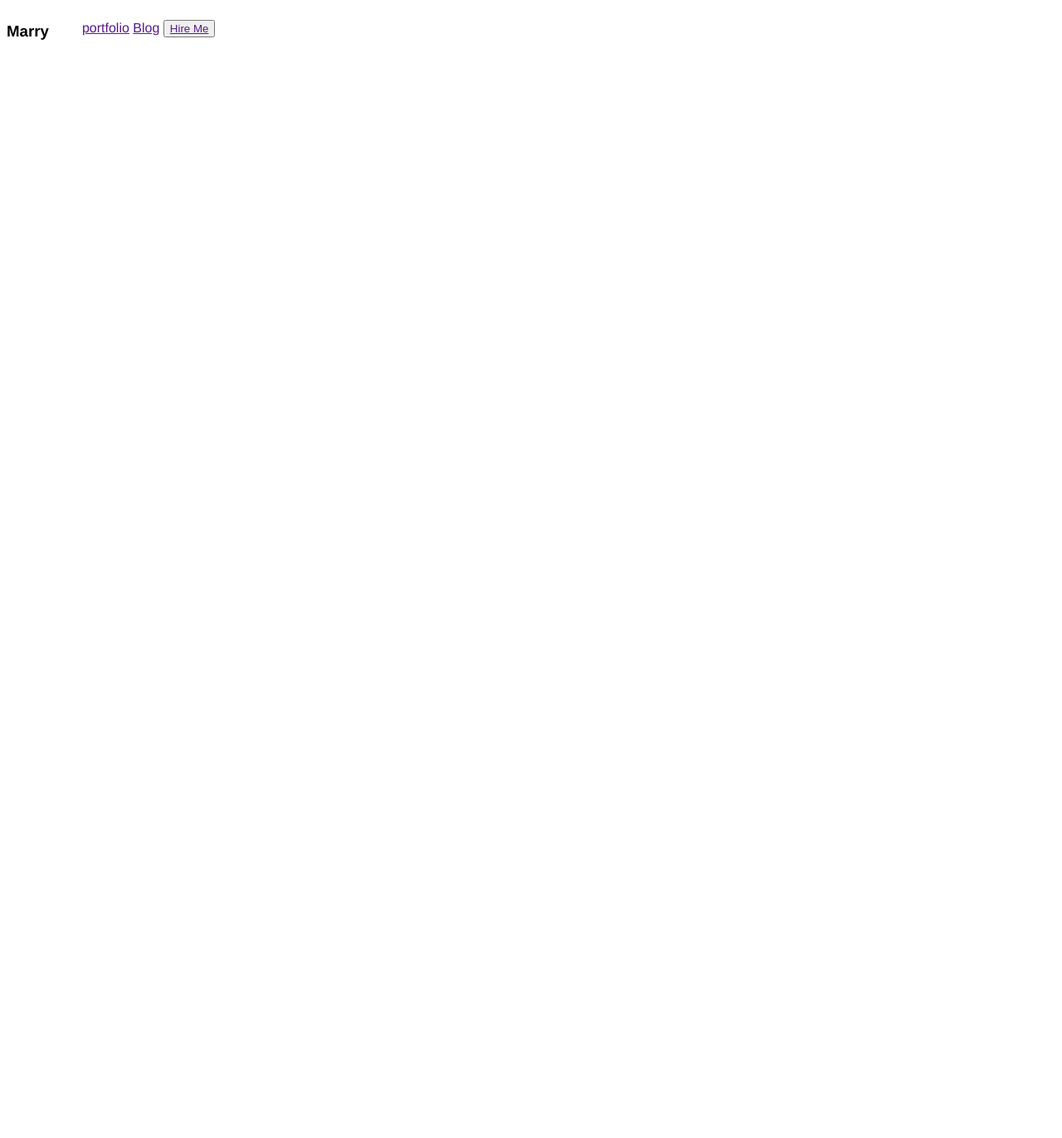
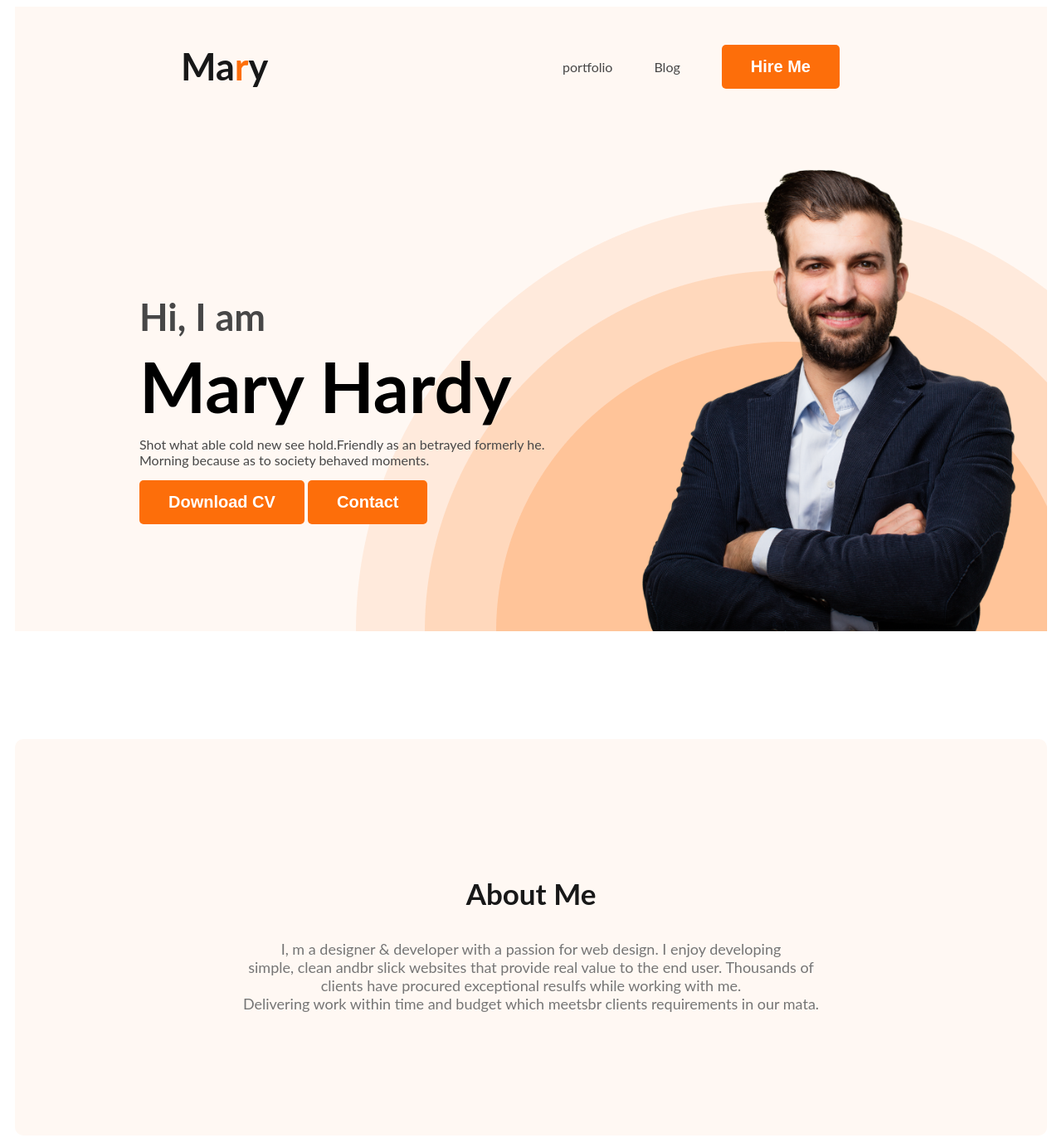
Before and after one commit to kbnishat/DevPortfolio, a plain HTML site: page index.html in a window 1280 px wide. Shown: the whole page at 83% size. Before the commit the page ends 800 px from the top, so only its background shows below. Drawn offline with Linux system fonts and the light colour scheme.

Commit message:
add my code

```diff
--- a/index.html
+++ b/index.html
@@ -14,24 +14,55 @@
 
 </head>
 <body>
-    <header>
+    <header class="header">
    <nav>
-    <h3>Marry</h3>
+    <h3 class="nav-title">Ma<span class="mary">r</span>y</h3>
     <ul>
         <li>
             <a href="">portfolio</a>
         </li>
-        <li><a href="">Blog</a></li>
-        <button>
-            <a href="">Hire Me</a>
-        </button>
+
+        <li>
+            <a href="">Blog</a>
+        </li>
+        <li>
+            <button class="btn">Hire Me</button>
+        </li>
+
 
 
     </ul>
    </nav>
+   <div class="banner">
+    <div class="banner-content">
+        <h3 class="banner-greeding">
+            Hi, I am
+        </h3>
+        <h1 class="banner-mary">
+            Mary Hardy
+        </h1>
+        <p class="b-description">Shot what able cold new see hold.Friendly as an betrayed formerly he. Morning because as to society behaved moments.</p>
+        <button class="btn">
+            Download CV
+        </button>
+        <button class="btn">Contact</button>
+    </div>
+    <img class="image" src="images/hardy.png" alt="">
+   </div>
     </header>
     <main>
+        <section>
+            <section class="about">
+                <h3 class="section-title">About Me</h3>
+                <p class="section-description">I, m a designer & developer with a passion for web design. I enjoy developing <br>
+                    simple, clean andbr
+                     slick websites that provide real value to the end user. Thousands of <br>
+                     clients have procured exceptional resulfs while working with me.<br>
+                      Delivering work within time and budget which meetsbr
+                     clients requirements in our mata.</p>
 
+            </section>
+        </section>
     </main>
     <footer>
 
--- a/styles/style.css
+++ b/styles/style.css
@@ -1,15 +1,116 @@
 
-/* flex korle 1 line e ase */
+/* flex  1 line e ase */
 body{
-    font-family: 'Courier New', Courier, monospace;
-    font-family: 'Franklin Gothic Medium', 'Arial Narrow', Arial, sans-serif;
+    font-family: 'Lato',sans-serif;
+    font-family:'Open Sans' sans-serif;
 }
 
-nav{
+nav  {
     display: flex;
 }
+
 nav li{
     display: inline;
     text-decoration: none;
 
 }
+.nav-title{
+    color: #181818;
+    font-size: 45px;
+    font-weight: 800px;
+    line-height: normal;
+}
+nav>ul{
+    display: flex;
+    align-items: center;
+}
+nav li {
+    list-style: none;
+    margin-right: 50px;
+}
+nav a{
+    text-decoration: none;
+     color: #474747;
+}
+
+.mary{
+    color: #fd6e0a;
+}
+.btn{
+    border-radius: 5px;
+    background: #fd6e0a;
+    border: 0;
+    color: white;
+    font-size : 20px;
+    font-weight : 700;
+    padding: 15px 35px;
+
+}
+
+
+nav{
+    display: flex;
+    justify-content: space-between;
+    margin: 0 200px;
+}
+
+.header{
+    background-color:#FFF8F3;
+    background-image: url('../images/header_bg.png');
+    background-repeat: no-repeat;
+    background-position: bottom right;
+    margin: 0 10px;
+}
+
+.banner{
+    padding: 30px 30px  0px 150px;
+    display: flex;
+    align-items: center;
+    justify-content: space-between;
+}
+.banner-greeding{
+    font-size: 45px;
+    color: #474747;
+    margin-bottom: 0;
+
+}
+
+.banner-mary{
+    font-size: 85px;
+    font-weight: 700;
+    margin-top: 5px;
+    margin-bottom: 10px;
+}
+
+
+.banner .image{
+    width: 500px;
+}
+
+.banner-content{
+     max-width: 500px;
+}
+.b-description{
+    margin-top: 0px;
+    margin-bottom: 15px;
+    color: #474747;
+
+}
+/* margin bahire padding vitore */
+.about{
+    padding: 130px;
+    border-radius: 10px;
+    background: #fff8f3;
+    margin: 130px 10px;
+}
+.section-title{
+    color: #181818;
+    text-align: center;
+    font-size: 35px;
+    font-weight: 700;
+}
+.section-description{
+    color: #757575;
+    text-align: center;
+    font-size: 18px;
+}
```
Also changed, not shown: images/developer.png (added), images/hardy.png (added), images/header_bg.png (added), images/icons/facebook.png (added), images/icons/insta.png (added), images/icons/js.png (added), images/icons/mongo.png (added), images/icons/nodejs.png (added), images/icons/react.png (added), images/icons/twitter.png (added).
